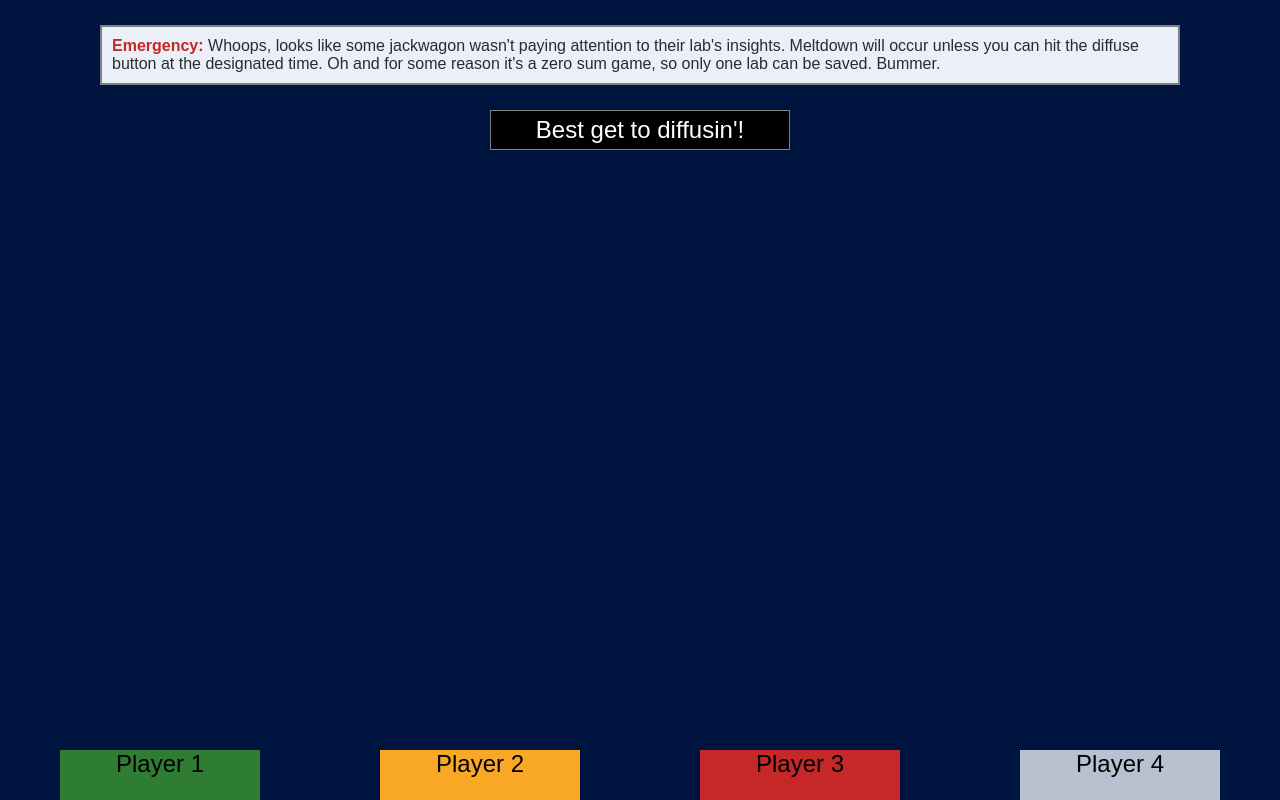
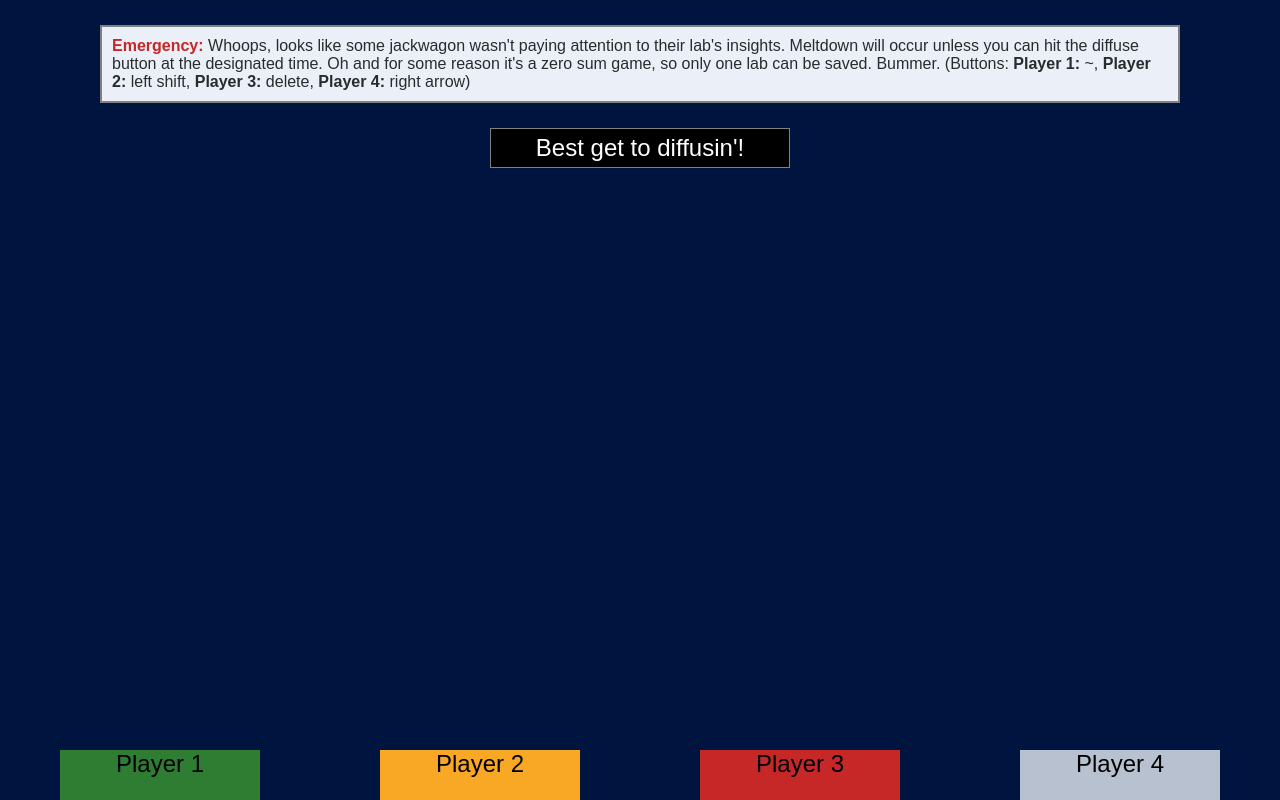
Before and after one commit to sikemausa/hackathon, a plain HTML site: page index.html in a window 1280 px wide. Drawn offline with Linux system fonts and the light colour scheme.

Commit message:
added player key

```diff
--- a/index.html
+++ b/index.html
@@ -13,7 +13,7 @@
         <h1 class="emergency-message">
           <span class="emergency">Emergency: </span> Whoops, looks like some jackwagon wasn't paying attention to their lab's insights.
           Meltdown will occur unless you can hit the diffuse button at the designated time. Oh and for some reason it's a zero sum game,
-          so only one lab can be saved. Bummer.
+          so only one lab can be saved. Bummer. (Buttons: <b>Player 1:</b> ~, <b>Player 2:</b> left shift, <b>Player 3:</b> delete, <b>Player 4:</b> right arrow)
         </h1>
         <button class="start-button displayed">Best get to diffusin'!</button>
         <h2 class="time">Diffuse Time: <span class="time-container"></span></h2>
```
